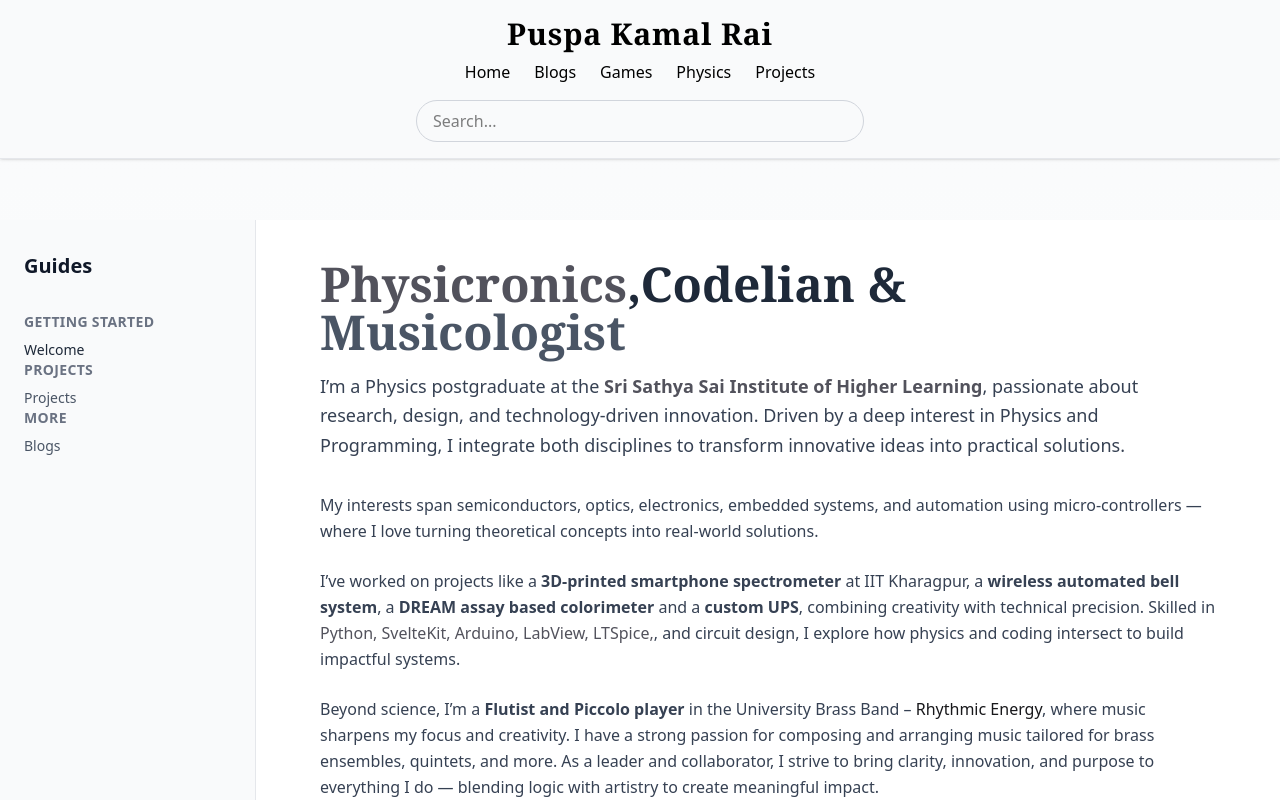
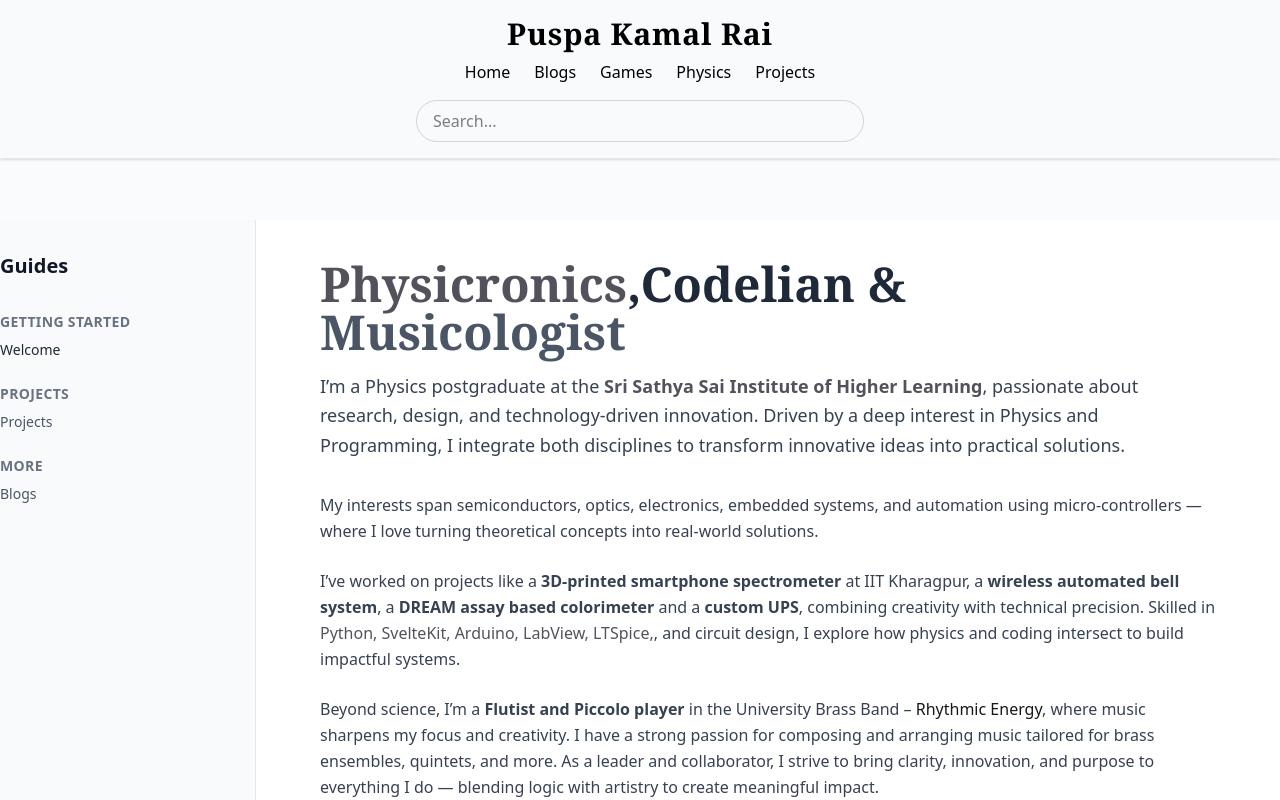
Before and after one commit to puspkml/Puspa, a SvelteKit app: page / in a window 1280 px wide. Shown: the top 800 px of the page. Built offline with nearby package versions, Linux system fonts and the light colour scheme.

Commit message:
Refactor sidebar class for improved layout

```diff
--- a/src/routes/+page.svelte
+++ b/src/routes/+page.svelte
@@ -9,10 +9,10 @@
 
 <div class="min-h-screen flex bg-white text-gray-800 font-sans">
   <!-- Sidebar -->
-  <aside class="w-64 border-r border-gray-200 bg-gray-50 px-6 py-8 hidden lg:block">
+  <aside class="w-64 border-r border-gray-200 bg-gray-50 py-8 hidden lg:block">
     <h1 class="text-xl font-bold text-gray-900 mb-8">Guides</h1>
 
-    <nav class=" text-sm">
+    <nav class="space-y-6 text-sm">
       <div>
         <p class="text-gray-500 font-semibold uppercase tracking-wide mb-2">Getting Started</p>
         <ul class="space-y-1">
```
